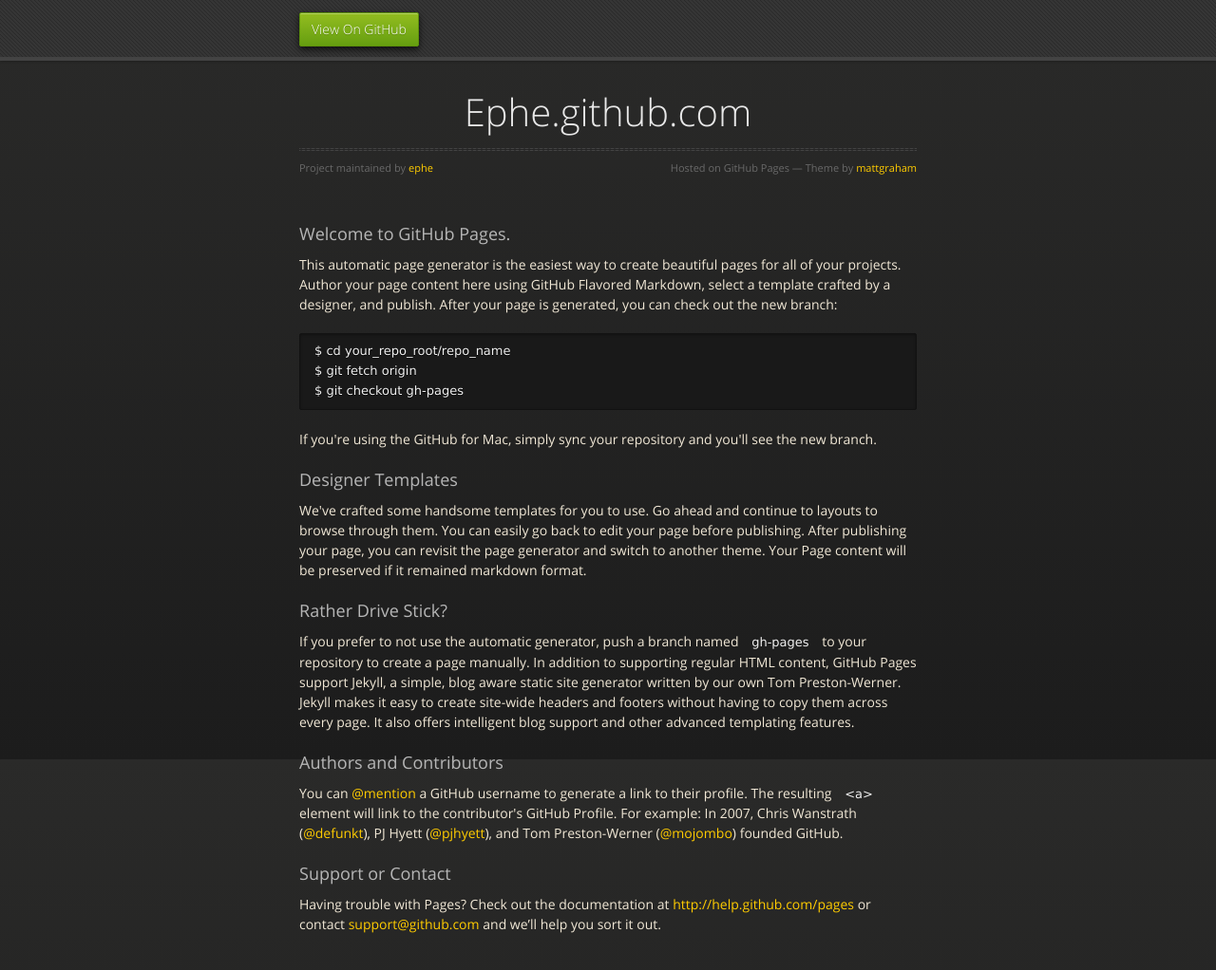
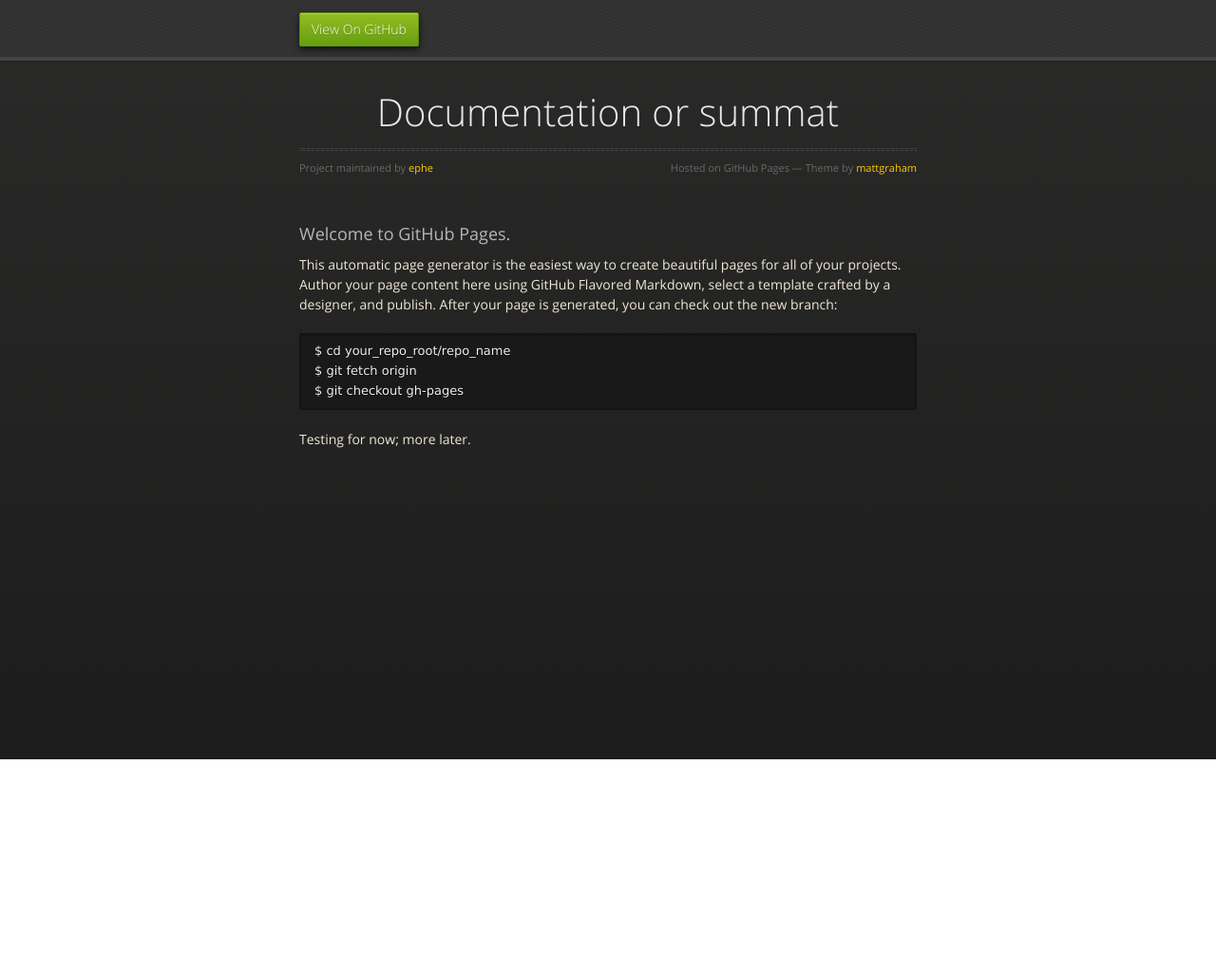
Before and after one commit to ephe/ephe.github.com, a plain HTML site: page index.html in a window 1280 px wide. Shown: the whole page at 95% size. After the commit the page ends 800 px from the top, so only its background shows below. Drawn offline with nearby package versions, Linux system fonts and the light colour scheme.

Commit message:
Update master

```diff
--- a/index.html
+++ b/index.html
@@ -28,7 +28,7 @@
 
       <section>
         <div id="title">
-          <h1>Ephe.github.com</h1>
+          <h1>Documentation or summat</h1>
           <p></p>
           <hr>
           <span class="credits left">Project maintained by <a href="https://github.com/ephe">ephe</a></span>
@@ -44,23 +44,8 @@
 $ git checkout gh-pages
 </code></pre>
 
-<p>If you're using the GitHub for Mac, simply sync your repository and you'll see the new branch.</p>
+Testing for now; more later.
 
-<h3>Designer Templates</h3>
-
-<p>We've crafted some handsome templates for you to use. Go ahead and continue to layouts to browse through them. You can easily go back to edit your page before publishing. After publishing your page, you can revisit the page generator and switch to another theme. Your Page content will be preserved if it remained markdown format.</p>
-
-<h3>Rather Drive Stick?</h3>
-
-<p>If you prefer to not use the automatic generator, push a branch named <code>gh-pages</code> to your repository to create a page manually. In addition to supporting regular HTML content, GitHub Pages support Jekyll, a simple, blog aware static site generator written by our own Tom Preston-Werner. Jekyll makes it easy to create site-wide headers and footers without having to copy them across every page. It also offers intelligent blog support and other advanced templating features.</p>
-
-<h3>Authors and Contributors</h3>
-
-<p>You can <a href="https://github.com/blog/821" class="user-mention">@mention</a> a GitHub username to generate a link to their profile. The resulting <code>&lt;a&gt;</code> element will link to the contributor's GitHub Profile. For example: In 2007, Chris Wanstrath (<a href="https://github.com/defunkt" class="user-mention">@defunkt</a>), PJ Hyett (<a href="https://github.com/pjhyett" class="user-mention">@pjhyett</a>), and Tom Preston-Werner (<a href="https://github.com/mojombo" class="user-mention">@mojombo</a>) founded GitHub.</p>
-
-<h3>Support or Contact</h3>
-
-<p>Having trouble with Pages? Check out the documentation at <a href="http://help.github.com/pages">http://help.github.com/pages</a> or contact <a href="mailto:support@github.com">support@github.com</a> and we’ll help you sort it out.</p>
       </section>
 
     </div>
```
